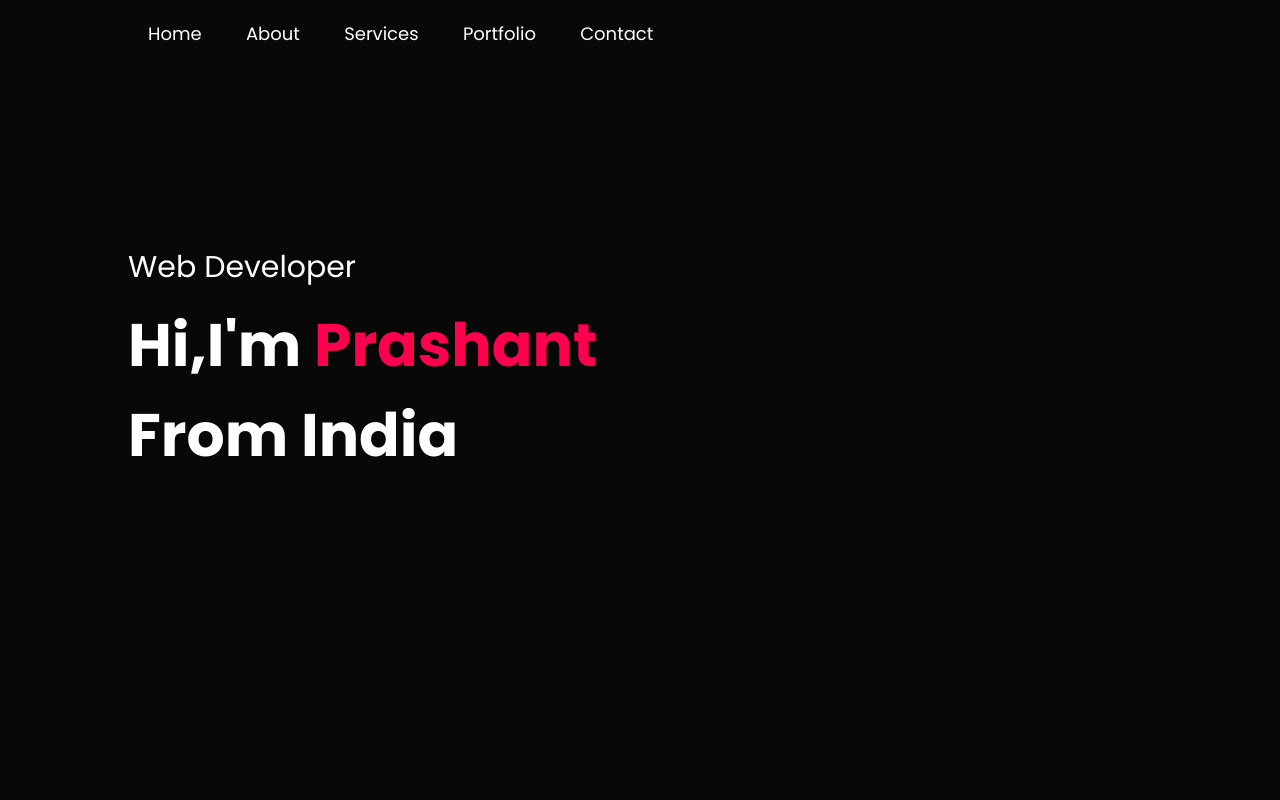
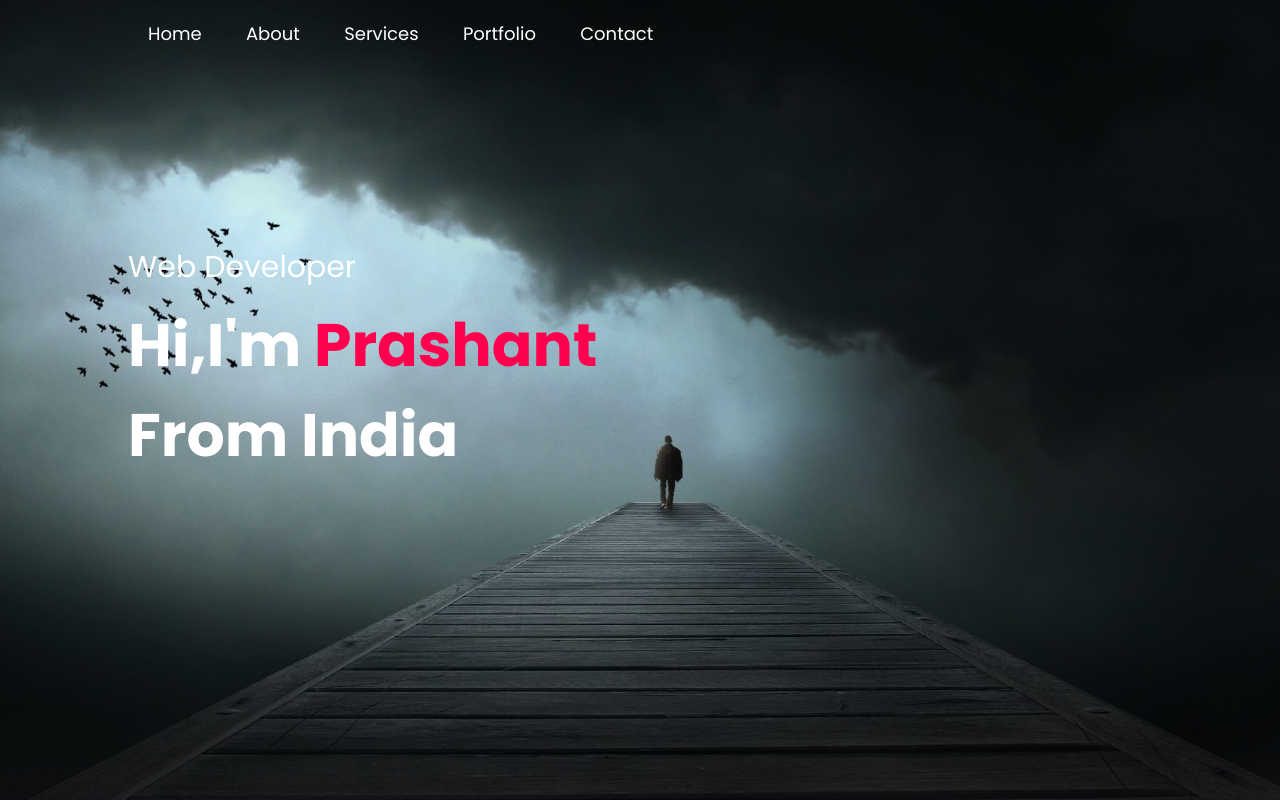
Before and after one commit to prashant-1342/Portfolio, a website: page index.html in a window 1280 px wide. Shown: the top 800 px of the page. Drawn offline with Linux system fonts and the light colour scheme; files whose address does not match are found by name.

Commit message:
Update style.css

```diff
--- a/style.css
+++ b/style.css
@@ -20,7 +20,7 @@ body{
 #header{
   width: 100%;
   height: 100vh;
-  background-image: url(images/Dark-Wallpaper-Nature.jpg);
+  background-image: url(Dark-Wallpaper-Nature.jpg);
   background-size: cover;
   background-position: center;
 }
```
